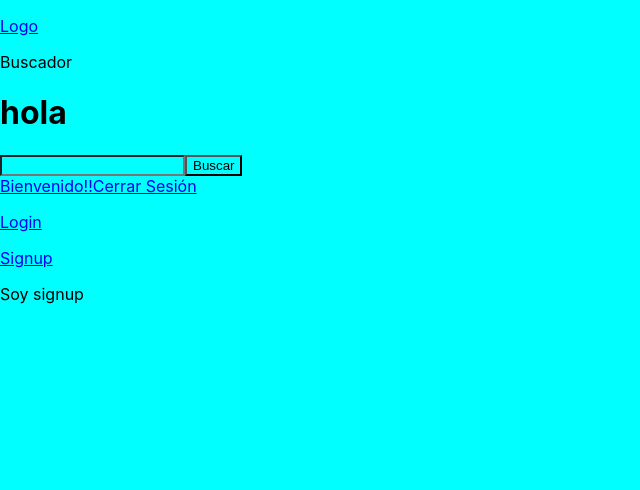
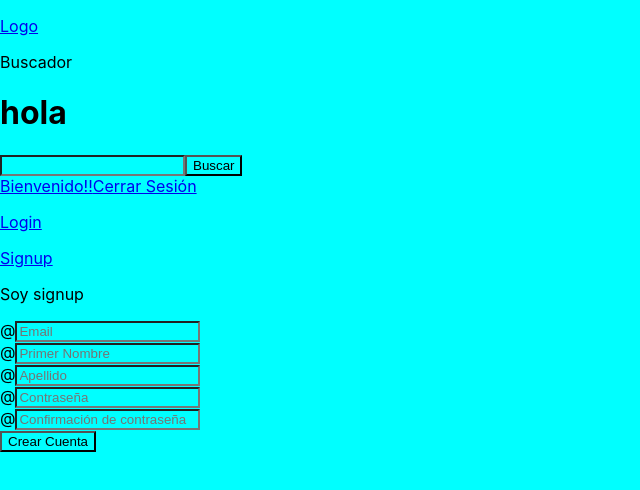
Before and after one commit to MontseOrtiz/DevShop, a React (Create React App) app: page /signup in a window 1280 px wide. Shown: the top 490 px of the page, without its empty margins (0-640 px from the left). Built offline with nearby package versions, Linux system fonts and the light colour scheme.

Commit message:
Agregando funcionalidad de login y signup

```diff
--- a/src/Components/Buscador.js
+++ b/src/Components/Buscador.js
@@ -1,52 +1,16 @@
 import React, { useState } from "react";
-// import React, { useState, useEffect } from "react";
-// import axios from "axios";
 import { useHistory } from "react-router-dom";
-// import PropTypes from "prop-types";
 
 function Buscador() {
   const history = useHistory();
   const [palabra, setPalabra] = useState("");
-  // const [productsList, setProductsList] = useState([]);
-  // const [busquedaList, setbusquedaList] = useState([]);
-
-  // const obtainProducts = async () => {
-  //   const baseUrl = "https://ecomerce-master.herokuapp.com/api/v1/item";
-  //   await axios
-  //     .get(baseUrl)
-  //     .then((res) => {
-  //       console.log(res.status);
-  //       setProductsList(res.data);
-  //     })
-  //     .catch((err) => console.log(err));
-  // };
 
   const buscador = () => {
-    // console.log("lo que muestra el buscador ------>----->", productsList);
-    setbusquedaList([]);
-
-    // console.log(productsList);
-    // for (let i = 0; i < productsList.length; i++) {
-    //   const minusculas = productsList[i]["product_name"].toLowerCase();
-    //   if (minusculas.includes(palabra) === true) {
-    //     busquedaList.push(productsList[i]);
-    //   }
-    // }
-    // setMostrarList(setbusquedaList);
-
     palabra.toLocaleLowerCase();
     palabra.length === 0
       ? history.push("/")
       : history.push(`/search/${palabra}`);
-    // console.log(
-    //   "lista  con busqueda hecha buscada ----------------------> ",
-    //   busquedaList
-    // );
   };
-
-  // useEffect(() => {
-  //   obtainProducts();
-  // }, []);
 
   return (
     <div>
--- a/src/Views/Login.js
+++ b/src/Views/Login.js
@@ -1,13 +1,40 @@
 import React from "react";
 import Navbar from "../Components/Navbar";
+import axios from "axios";
+import { useHistory } from "react-router-dom";
+import useForm from "../hooks/useForm";
 
 function Login() {
+  const history = useHistory();
+  const sendForm = (inputs) => {
+    console.log("Ejecuté send form", inputs);
+    axios
+      .post("https://ecomerce-master.herokuapp.com/api/v1/login", inputs)
+      .then(({ data, status }) => {
+        console.log(data, status);
+        const { token } = data;
+        // const token = data.token;
+        window.localStorage.setItem("token", token);
+        history.push("/");
+      })
+      .catch((error) => {
+        console.error(error.response.data);
+      });
+  };
+
+  // const { inputs, handleInputs, handleSubmit } = useForm(sendForm, {
+  //   email: "mali",
+  //   password: "gatitos59",
+  // });
+
+  const { inputs, handleInputs, handleSubmit } = useForm(sendForm, {});
+
   return (
     <div>
       <Navbar />
       <h2>Soy Login</h2>
 
-      {/* <form onSubmit={handleSubmit}>
+      <form onSubmit={handleSubmit}>
         <div>
           <span className="input-group-text" id="addon-wrapping">
             @
@@ -43,7 +70,7 @@ function Login() {
             Iniciar sesión
           </button>
         </div>
-      </form> */}
+      </form>
     </div>
   );
 }
--- a/src/Views/Signup.js
+++ b/src/Views/Signup.js
@@ -1,12 +1,37 @@
 import React from "react";
 import Navbar from "../Components/Navbar";
+import { useHistory } from "react-router-dom";
+import useForm from "../hooks/useForm";
+import axios from "axios";
 
 function Signup() {
+  const history = useHistory();
+
+  const sendForm = (inputs) => {
+    console.log("Ejecuté sendForm2Elregresodelosformsasesino", inputs);
+    if (inputs.password === inputs.password_confirmation) {
+      delete inputs.password_confirmation;
+      axios
+        .post("https://ecomerce-master.herokuapp.com/api/v1/signup", inputs)
+        .then(({ data, status }) => {
+          console.log(data, status);
+          history.push("/");
+        })
+        .catch((error) => {
+          console.error(error.response.data);
+        });
+    } else {
+      alert("Las contraseñas no coinciden, ¿qué pasó ahí? (°_°)/");
+    }
+  };
+
+  const { inputs, handleInputs, handleSubmit } = useForm(sendForm, {});
+
   return (
     <>
       <Navbar />
       <p>Soy signup</p>
-      {/* <form onSubmit={handleSubmit}>
+      <form onSubmit={handleSubmit}>
         <div className="input-group flex-nowrap">
           <span className="input-group-text" id="addon-wrapping">
             @
@@ -92,12 +117,17 @@ function Signup() {
           />
         </div>
 
-        <div className="col-6 mt-4">
-          <button type="submit" className="btn btn-info">
+        <div
+        // className="col-6 mt-4"
+        >
+          <button
+            type="submit"
+            //  className="btn btn-info"
+          >
             Crear Cuenta
           </button>
         </div>
-      </form> */}
+      </form>
     </>
   );
 }
--- /dev/null
+++ b/src/hooks/useForm.js
@@ -0,0 +1,35 @@
+// Reglas para crear mis propios hooks
+// 1. Se deben de llamar useAlgo ejemplo : useForm
+// 2. Simepre tenemos que crear hooks que sean funciones
+// 3. Tenemos que anidar a los hooks nativos de react (omitir loops, condiciones o funciones anidadas);
+// Los hooks tienen que se universales!!!!!!
+
+import { useState } from "react";
+
+export default function useForm(callback, defaults) {
+  const [inputs, setInputs] = useState(defaults);
+
+  const handleInputs = (event) => {
+    console.log("Event", event.target.value);
+    console.log("Event", event.target.id);
+    setInputs({
+      ...inputs,
+      [event.target.id]: event.target.value,
+    });
+    // recibir el evento
+    // cambiar el valor de la propiedad
+  };
+
+  const handleSubmit = (event) => {
+    event.preventDefault();
+    //console.log(inputs);
+    console.log(callback);
+    callback(inputs);
+  };
+
+  return {
+    inputs,
+    handleInputs,
+    handleSubmit,
+  };
+}
```
